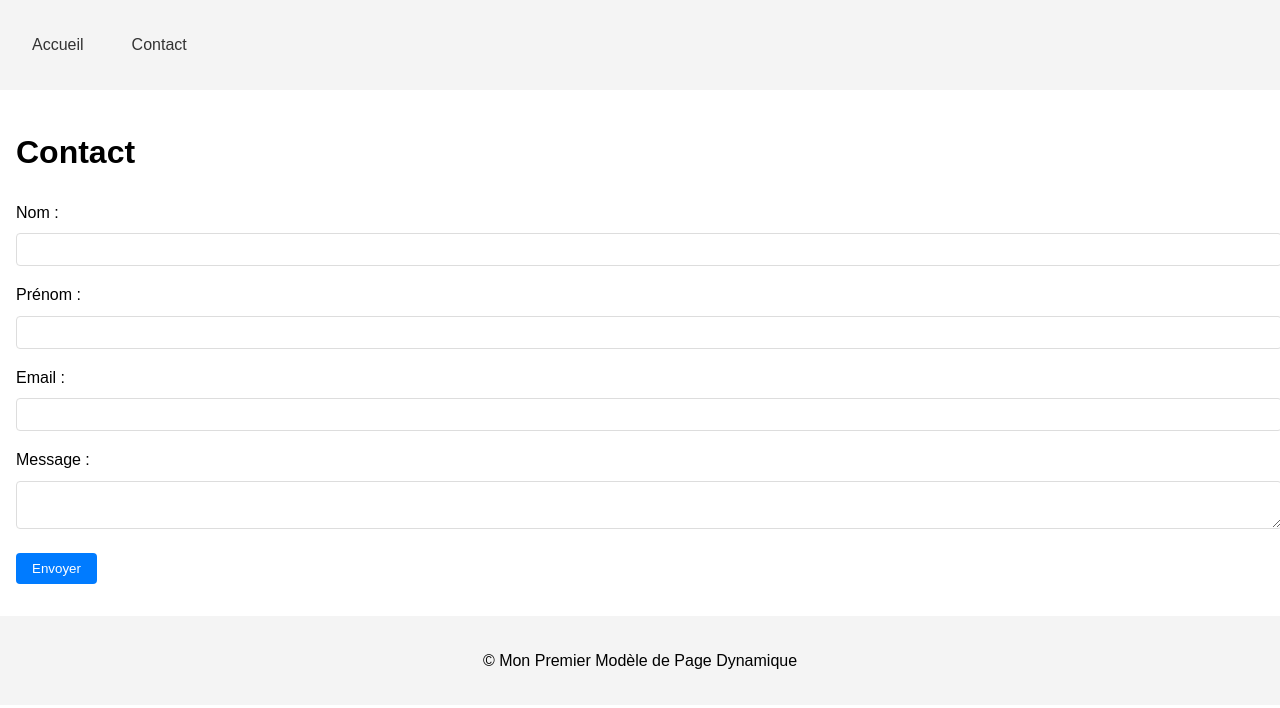
After one commit to Adri-2310/projectFinalPHP, a PHP site: page /contact.php in a window 1280 px wide. The commit adds this page. Shown: the top 708 px of the page. Run offline with PHP 8.4, Linux system fonts and the light colour scheme.

Commit message:
- Added `contact.php` with a contact form and validation rules. - Created `css/style.css` for global styling and form aesthetics. - Updated `index.php` to correct header/footer inclusion format. - Renamed and updated `footer.php` file structure. - Configured PHP tool integrations (`PhpStan`, `PhpCodeSniffer`, `Psalm`) in `.idea/php.xml`.

```diff
--- /dev/null
+++ b/contact.php
@@ -0,0 +1,23 @@
+<?php include(__DIR__ . DIRECTORY_SEPARATOR . 'header.php'); ?>
+<h1>Contact</h1>
+<form action="#" method="post">
+    <div>
+        <label for="nom">Nom :</label>
+        <input type="text" id="nom" name="nom" required minlength="2" maxlength="255">
+    </div>
+    <div>
+        <label for="prenom">Prénom :</label>
+        <input type="text" id="prenom" name="prenom" minlength="2" maxlength="255">
+    </div>
+    <div>
+        <label for="email">Email :</label>
+        <input type="email" id="email" name="email" required>
+    </div>
+    <div>
+        <label for="message">Message :</label>
+        <textarea id="message" name="message" required minlength="10" maxlength="3000"></textarea>
+    </div>
+    <button type="submit">Envoyer</button>
+</form>
+
+<?php include(__DIR__ . DIRECTORY_SEPARATOR . 'footer.php'); ?>
--- /dev/null
+++ b/css/style.css
@@ -0,0 +1,66 @@
+body {
+    font-family: Arial, sans-serif;
+    margin: 0;
+    padding: 0;
+    line-height: 1.6;
+}
+
+header {
+    background-color: #f4f4f4;
+    padding: 1rem;
+}
+
+nav ul {
+    list-style: none;
+    padding: 0;
+    display: flex;
+    gap: 1rem;
+}
+
+nav a {
+    text-decoration: none;
+    color: #333;
+    padding: 0.5rem 1rem;
+}
+
+nav a.active {
+    background-color: #007BFF;
+    color: white;
+    border-radius: 4px;
+}
+
+main {
+    padding: 1rem;
+}
+
+form div {
+    margin-bottom: 1rem;
+}
+
+label {
+    display: block;
+    margin-bottom: 0.5rem;
+}
+
+input, textarea {
+    width: 100%;
+    padding: 0.5rem;
+    border: 1px solid #ddd;
+    border-radius: 4px;
+}
+
+button {
+    background-color: #007BFF;
+    color: white;
+    border: none;
+    padding: 0.5rem 1rem;
+    border-radius: 4px;
+    cursor: pointer;
+}
+
+footer {
+    background-color: #f4f4f4;
+    text-align: center;
+    padding: 1rem;
+    margin-top: 1rem;
+}
--- a/struct/footer.php
+++ b/footer.php
@@ -1,4 +1,3 @@
-<?php ?>
 <!DOCTYPE html>
 </main>
 <footer>
```
Also changed, not shown: index.php (+5 -3 lines).
